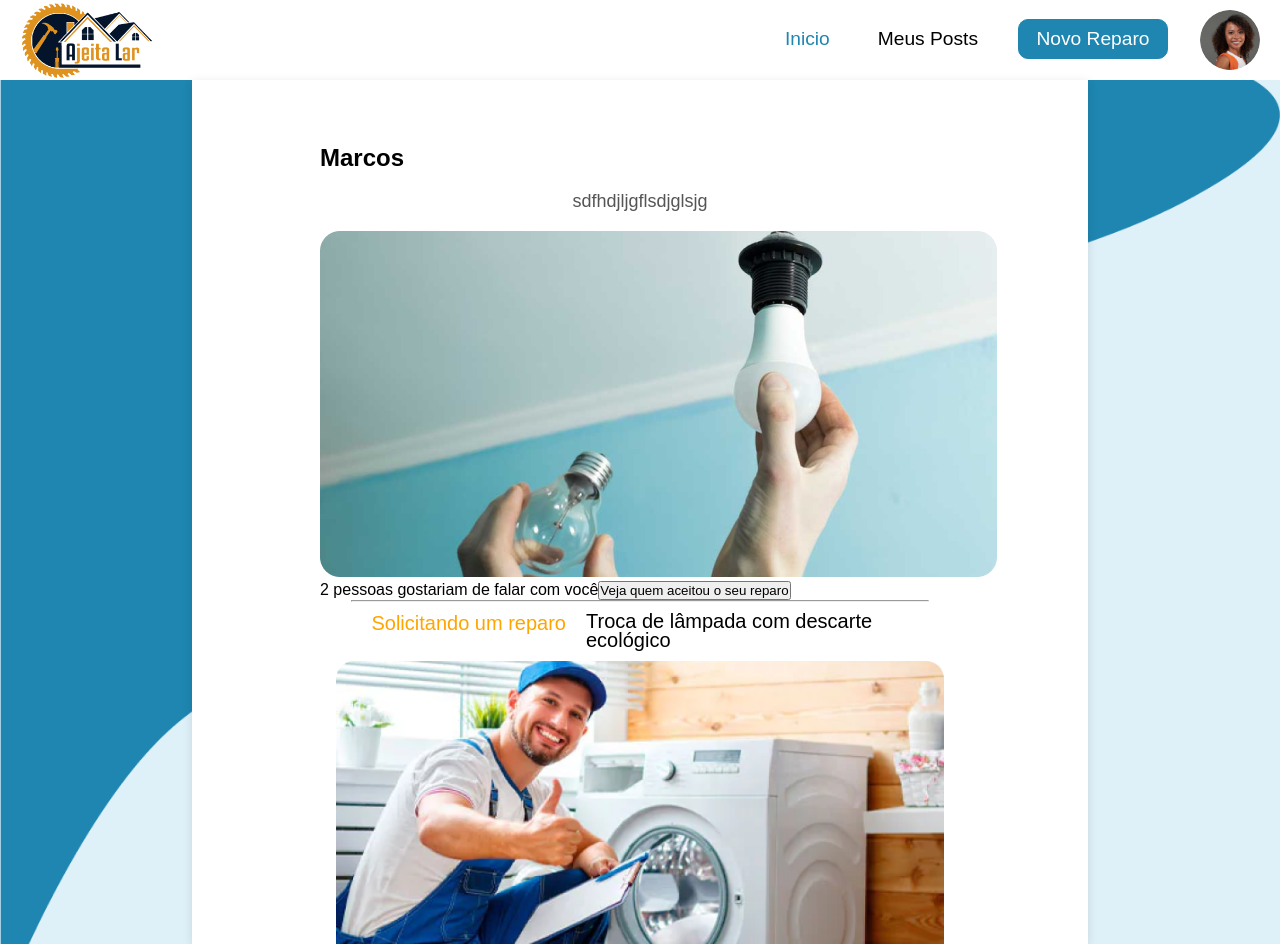
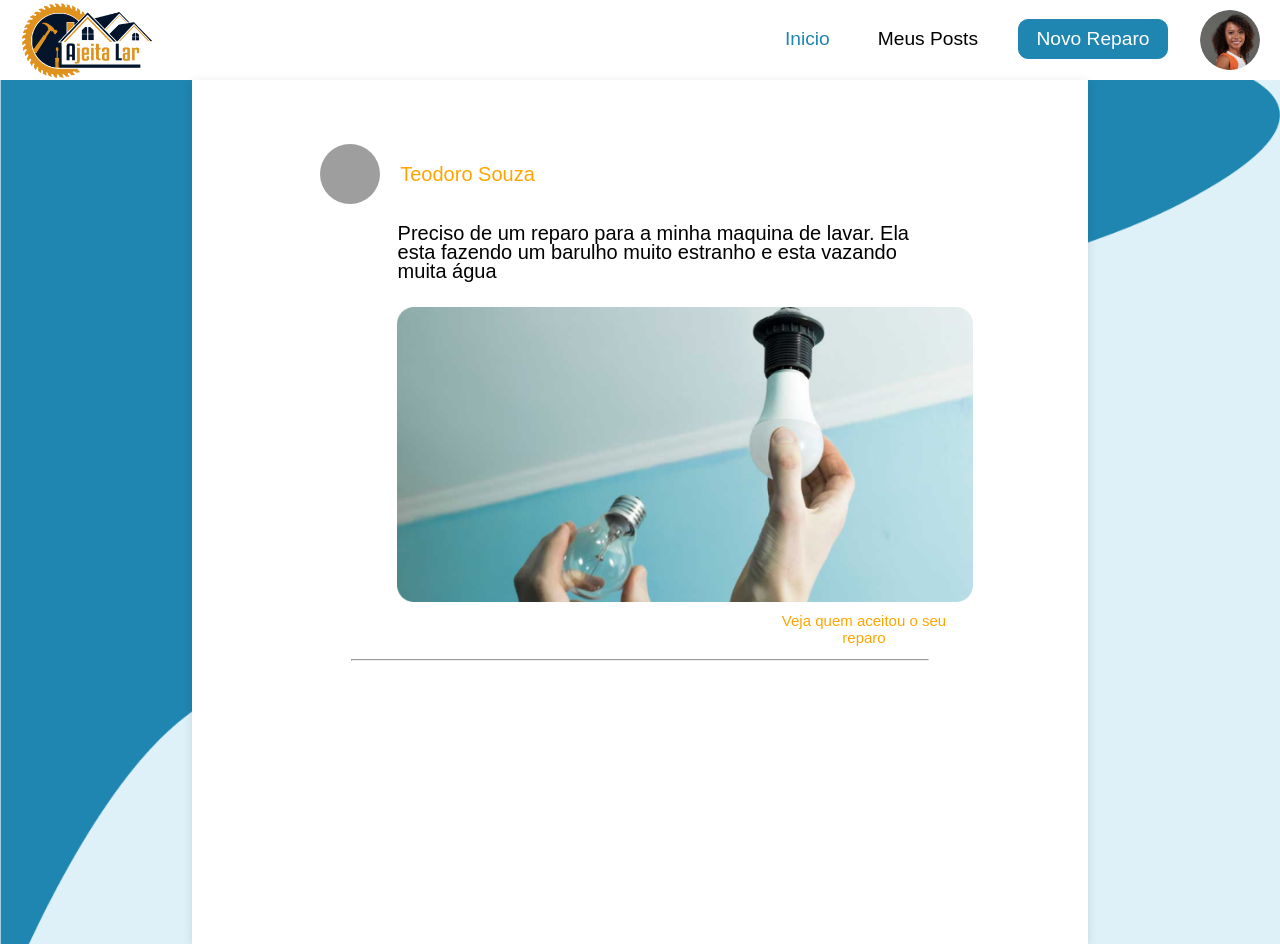
Before and after one commit to AjeitaLar/FrontAjeitaLar, a React (Create React App) app: page /Feedcli in a window 1280 px wide. Built offline with nearby package versions, Linux system fonts and the light colour scheme; grey boxes are pictures that could not be loaded.

Commit message:
Modais dos clientes todos prontos e inputs com classes

```diff
--- a/src/componentes/ClientComponents/FeedClient.js
+++ b/src/componentes/ClientComponents/FeedClient.js
@@ -2,9 +2,9 @@ import "./css/feedclient.css";
 import FotoPerfil from '../imgs/fotoperfilcli.png'
 import Feed1 from '../imgs/feed.png';
 import Feed2 from '../imgs/feed2.png'
-import PropsFeed from '../../props/PropsFeed'
 import NavBarCli from "./NavbarClie";
 import PropsFeedCli from "../../props/PropsFeedclient";
+import PerfilFoto from "../imgs/fotoperfilcli.png"
 
 
 function Feedcli() {
@@ -14,24 +14,12 @@ function Feedcli() {
             <section className="misolici">
                 <div className="feed-container">
                <PropsFeedCli
-                  Perfilname="Marcos"
-                  Descri="sdfhdjljgflsdjglsjg"
+                    perfoto={PerfilFoto}
+                  Perfilname="Teodoro Souza"
+                  Descri="Preciso de um reparo para a minha maquina de lavar. Ela esta fazendo um barulho muito estranho e esta vazando muita água "
                   Feddimg={Feed1}
                />
                     <hr />
-
-                    <PropsFeed
-                        titulo='Solicitando um reparo'
-                        Descr='Troca de lâmpada com descarte ecológico '
-                        imagem={Feed2}
-                    />
-                    <hr />
-
-                    <PropsFeed
-                        titulo='Solicitando um reparo'
-                        Descr='Troca de lâmpada com descarte ecológico '
-                        imagem={Feed1}
-                    />
                 </div>
             </section>
         </>
--- a/src/componentes/ClientComponents/NavbarClie.js
+++ b/src/componentes/ClientComponents/NavbarClie.js
@@ -86,12 +86,12 @@ function NavBarCli() {
                                             <div className="formesq">
                                                 <label>
                                                     <p>Tipo de reparo</p>
-                                                    <input type="text" placeholder="Ex: Troca de resistência" required />
+                                                    <input className="campotxt" type="text" placeholder="Ex: Troca de resistência" required />
                                                 </label>
 
                                                 <label>
                                                     <p>Tipo de imóvel</p>
-                                                    <input type="text" placeholder="Ex: Casa" required />
+                                                    <input className="campotxt" type="text" placeholder="Ex: Casa" required />
                                                 </label>
 
                                                 <label>
@@ -109,7 +109,7 @@ function NavBarCli() {
 
                                                 <label>
                                                     <p>Quais materiais?</p>
-                                                    <input type="text" placeholder="Ex: resistência, escada" required />
+                                                    <input className="campotxt" type="text" placeholder="Ex: resistência, escada" required />
                                                 </label>
 
                                             </div>
--- a/src/componentes/ClientComponents/css/NavBarcli.css
+++ b/src/componentes/ClientComponents/css/NavBarcli.css
@@ -249,7 +249,7 @@ label {
     color: #333;
   }
 
-  input, .end {
+ .campotxt, .end {
     padding: 10px;
     font-size: 14px;
     border: 1px solid rgba(53, 53, 53, 0.241);
--- /dev/null
+++ b/src/props/PropsCSS/PropsFeddClient.css
@@ -0,0 +1,77 @@
+.feedcon{
+    position: relative;
+    width: 100%;
+    height: auto;
+    display: flex;
+    flex-wrap: wrap;
+
+}
+
+.toppost{
+    display: flex;
+    flex-direction: row;
+    width: 80%;
+    align-items: center;
+}
+
+.perfoto{
+    width: 60px;
+    height: 60px;
+    border-radius: 50%;
+}
+
+.Perfilname{
+    width: 35%;
+    color: #ffa500;
+    font-weight: 300;
+    font-size: 20px;
+    padding: 10px;
+    margin-left: 2%;
+}
+
+.descri{
+    margin-left: 9%;
+    width: 90%;
+    color: #000000;
+    font-weight: 300;
+    font-size: 20px;
+    padding: 20px;
+    padding-bottom: 4%;
+    text-align: start;
+}
+
+.Feddimg{
+    width: 90%;
+    margin-bottom: 10px;
+    margin-left: 12%;
+}
+
+.link{
+    margin-left: 70%;
+    padding-bottom: 2%;
+}
+
+.linkvbu{
+    border: 0;
+    background-color: #fff;
+    color: #ffa500;
+    cursor: pointer;
+
+    font-size: 15px;
+}
+
+@media screen and (min-width: 1600px){
+    .Feddimg{
+        width: 95%;
+    }
+
+    .Perfilname{
+        font-size: 25px;
+        padding: 10px;
+    }
+
+    .Descri{
+        font-size: 25px;
+        padding: 10px;
+    }
+}
--- a/src/props/PropsFeedclient.js
+++ b/src/props/PropsFeedclient.js
@@ -1,7 +1,10 @@
 import { useState } from "react";
 import Modal from 'react-modal'
+import PropsOrcamento from "./PropsOrcamento";
+import fotoperfil from "../componentes/imgs/fotoperfil.png"
+import "./PropsCSS/PropsFeddClient.css"
 
-function PropsFeedCli({ Feddimg, Perfilname, Descri }) {
+function PropsFeedCli({ Feddimg, Perfilname, Descri, perfoto }) {
 
     const [click, setClick] = useState(false);
 
@@ -18,23 +21,70 @@ function PropsFeedCli({ Feddimg, Perfilname, Descri }) {
     }
     return (
         <div className="feedcon">
-            <h2 className="Perfilname">{Perfilname}</h2>
+            <div className="toppost">
+                <img src={perfoto} alt="perfoto" className="perfoto" />
+                <h2 className="Perfilname">{Perfilname}</h2>
+            </div>
             <h3 className="descri">{Descri}</h3>
 
             <img src={Feddimg} alt="feed foto" className="Feddimg" />
 
             <div className="link">
-                <span>2 pessoas gostariam de falar com você</span>
-                <button onClick={openModal}>Veja quem aceitou o seu reparo</button>
+                <button className="linkvbu" onClick={openModal}>Veja quem aceitou o seu reparo</button>
             </div>
 
-            <Modal dal
-                isOpen={modalIsOpen}
+            <Modal isOpen={modalIsOpen}
                 onRequestClose={closeModal}
                 contentLabel="Example Modal"
                 overlayClassName="modal-overlay"
                 className="modal-content1">
-                <h4>Faça um novo requerimento</h4>
+                <h4>Gostariam de fazer este serviço</h4>
+
+                <div className="ModalCand">
+
+                    <PropsOrcamento
+                        title='Nome do Perfil'
+                        subtitle='Troca de lampada'
+                        mensa='Olá! gostaria de fazer um orçamento '
+                        img={fotoperfil}
+                        btn2='Ver publi'
+                        btn3='Recusar'
+                    />
+                    <hr />
+
+                    <PropsOrcamento
+                        title='Nome do Perfil'
+                        subtitle='Troca de lampada'
+                        mensa='Olá! gostaria de fazer um orçamento '
+                        img={fotoperfil}
+                        btn2='Ver publi'
+                        btn3='Recusar'
+                    />
+                    <hr />
+
+                    <PropsOrcamento
+                        title='Nome do Perfil'
+                        subtitle='Troca de lampada'
+                        mensa='Olá! gostaria de fazer um orçamento '
+                        img={fotoperfil}
+                        btn2='Ver publi'
+                        btn3='Recusar'
+                    />
+                    <hr />
+
+                    <PropsOrcamento
+                        title='Nome do Perfil'
+                        subtitle='Troca de lampada'
+                        mensa='Olá! gostaria de fazer um orçamento '
+                        img={fotoperfil}
+                        btn2='Ver publi'
+                        btn3='Recusar'
+                    />
+                    <hr />
+
+
+                </div>
+                <button className="BotaoFechar" onClick={closeModal}>Fechar</button>
             </Modal>
 
 
--- a/src/props/PropsOrcamento.js
+++ b/src/props/PropsOrcamento.js
@@ -1,6 +1,22 @@
 import './PropsCSS/PropsOrcamento.css'
+import Modal from 'react-modal'
+import { useState } from "react";
+import { HiMiniPaperAirplane } from "react-icons/hi2";
 
-function PropsOrcamento({ img, title, subtitle, mensa, btn1, btn2, btn3 }) {
+function PropsOrcamento({ img, title, subtitle, mensa, btn2, btn3 }) {
+    const [click, setClick] = useState(false);
+
+    const handleClick = () => setClick(!click);
+
+    const [modalIsOpen, setIsOpen] = useState(false);
+
+    function openModal() {
+        setIsOpen(true);
+    }
+
+    function closeModal() {
+        setIsOpen(false);
+    }
     return (
         <div className="cx">
             <img src={img} alt="Imagem" className="imgP" />
@@ -9,13 +25,49 @@ function PropsOrcamento({ img, title, subtitle, mensa, btn1, btn2, btn3 }) {
                 <h3 className="mensa">{mensa}</h3>
             </div>
             <div className="posi2">
-                <button className="btn1">{btn1}</button>
-                <button className="btn2">{btn2}</button>
-                <button className="btn3">{btn3}</button>
+                <button className="btn1" onClick={openModal}>Contato</button>
+                <button className="btn2" >{btn2}</button>
+                <button className="btn3" >{btn3}</button>
+
+                <Modal
+                    isOpen={modalIsOpen}
+                    onRequestClose={closeModal}
+                    contentLabel="Example Modal"
+                    overlayClassName="modal-overlay"
+                    className="modal-content1">
+                    <h4>Chat</h4>
+
+                    <div className="ModalCandchat">
+                        <div className="topchat">
+                            <div className="perfilchat">
+                                u
+                            </div>
+                            <h3>Teodora Souza</h3>
+
+                        </div>
+                        <hr />
+
+
+                        <div className="chatlocal">
+                            <div className="mensagem">
+                                <p>Bom dia, podemos fazer um orçamento?</p>
+                            </div>
+                            <div className="resposta">Claro!</div>
+                        </div>
+                        <div className="enviochat">
+                            <textarea name="chat" id="chat"></textarea>
+                            <div className="shere">
+                                <HiMiniPaperAirplane />
+                            </div>
+                        </div>
+
+                    </div>
+                    <button className="BotaoFechar" onClick={closeModal}>Fechar</button>
+                </Modal>
             </div>
 
         </div>
     )
 }
 
-export default PropsOrcamento
+export default PropsOrcamento;
```
Also changed, not shown: src/props/PropsCSS/PropsOrcamento.css (+98 -0 lines).
